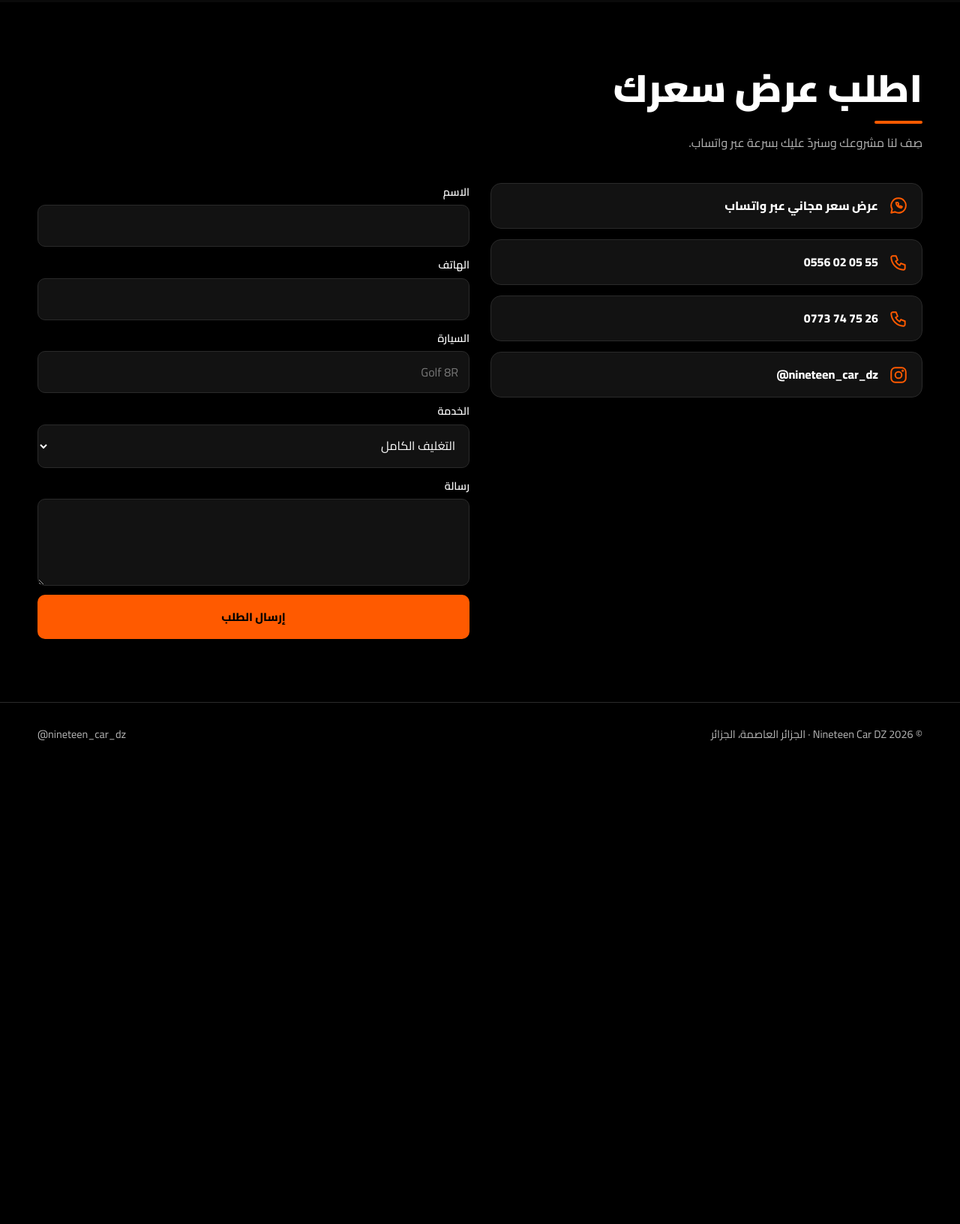
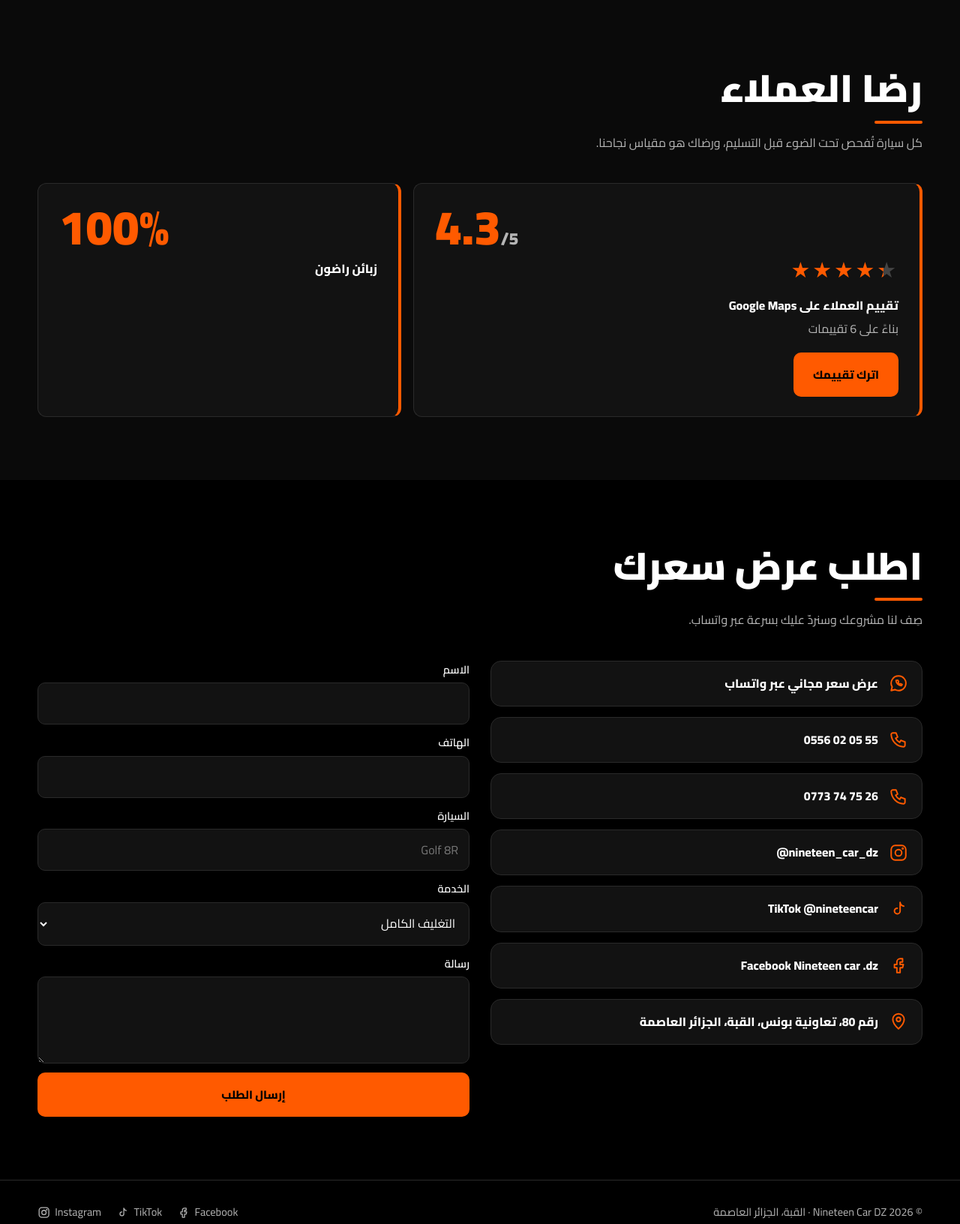
Before and after one commit to fxanisb/nineteen-car, a plain HTML site: page index.html in a window 1280 px wide. Shown: the part 3737-5369 px from the top of the page at 75% size. Before the commit the page ends 4759 px from the top, so only its background shows below. Drawn offline with Linux system fonts and the light colour scheme; files whose address does not match are found by name.

Commit message:
Add new styles and social media links in index.html

```diff
--- a/index.html
+++ b/index.html
@@ -94,6 +94,15 @@ footer{border-top:1px solid var(--ln);padding:30px 0;color:var(--mu);font-size:.
  .why,.cg{grid-template-columns:1fr}section{padding:60px 0}.bar .call{display:none}
 }
 @media(prefers-reduced-motion:reduce){html{scroll-behavior:auto}*{transition:none!important}.rv{opacity:1;transform:none}}
+.sat{display:grid;grid-template-columns:1.4fr 1fr;gap:16px}
+.rate{background:var(--sf);border:1px solid var(--ln);border-inline-start:4px solid var(--or);border-radius:12px;padding:26px 28px}
+.rate .big{font:900 4rem/1 Cairo,sans-serif;color:var(--or);direction:ltr;display:block;text-align:start}
+.rate .big small{font-size:1.4rem;color:var(--mu)}
+.stars{font-size:1.8rem;letter-spacing:.1em;background:linear-gradient(90deg,var(--or) 86%,#444 86%);-webkit-background-clip:text;background-clip:text;color:transparent;direction:ltr;display:inline-block}
+.soc{display:flex;flex-wrap:wrap;gap:8px 20px}
+.soc a{display:inline-flex;gap:6px;align-items:center}
+.soc a:hover{color:var(--or)}
+@media(max-width:700px){.sat{grid-template-columns:1fr}}
 </style>
 </head>
 <body>
@@ -106,6 +115,9 @@ footer{border-top:1px solid var(--ln);padding:30px 0;color:var(--mu);font-size:.
 <symbol id="i-drop" viewBox="0 0 24 24"><path d="M12 3c3 4 6 7 6 11a6 6 0 0 1-12 0c0-4 3-7 6-11z"/></symbol>
 <symbol id="i-glass" viewBox="0 0 24 24"><path d="M4 18l2-9a2 2 0 0 1 2-1.5h8a2 2 0 0 1 2 1.5l2 9z"/><path d="M8 13h8"/></symbol>
 <symbol id="i-check" viewBox="0 0 24 24"><path d="M5 12.5l4.5 4.5L19 7.5"/></symbol>
+<symbol id="i-pin" viewBox="0 0 24 24"><path d="M12 21s7-6.2 7-11.5A7 7 0 0 0 5 9.5C5 14.8 12 21 12 21z"/><circle cx="12" cy="9.5" r="2.5"/></symbol>
+<symbol id="i-tt" viewBox="0 0 24 24"><path d="M14 4v10.5a3.5 3.5 0 1 1-3.5-3.5M14 4c.5 2.6 2 4 4.5 4.5"/></symbol>
+<symbol id="i-fb" viewBox="0 0 24 24"><path d="M14 8h3V4h-3a4 4 0 0 0-4 4v3H7v4h3v6h4v-6h3l1-4h-4V8.5c0-.3.2-.5.5-.5z"/></symbol>
 <symbol id="i-menu" viewBox="0 0 24 24"><path d="M4 7h16M4 12h16M4 17h16"/></symbol>
 </defs></svg>
 <header><div class="wrap bar">
@@ -153,6 +165,8 @@ footer{border-top:1px solid var(--ln);padding:30px 0;color:var(--mu);font-size:.
  <div class="rv"><div class="stat"><b>118+</b><span data-t="st1"></span></div><div class="stat"><b>13K+</b><span data-t="st2"></span></div><div class="stat"><b>100%</b><span data-t="st3"></span></div></div>
 </div></section>
 
+<section id="satisfaction" style="background:#0a0a0a"><div class="wrap"><div class="head rv"><h2 data-t="r0"></h2><p data-t="r0p"></p></div><div class="sat rv"><div class="rate"><div class="big">4.3<small>/5</small></div><div class="stars" aria-hidden="true">★★★★★</div><p style="margin:10px 0 4px;font-weight:800" data-t="rt"></p><p style="margin:0;color:var(--mu)" data-t="rc"></p><a class="btn p" style="margin-top:18px" href="https://www.google.com/maps/search/?api=1&amp;query=Nineteen+car+dz+Kouba+Alger" target="_blank" rel="noopener" data-t="r1"></a></div><div class="rate"><div class="big">100%</div><p style="margin:10px 0 0;font-weight:800" data-t="st3"></p></div></div></div></section>
+
 <section id="contact"><div class="wrap">
  <div class="head rv"><h2 data-t="k0"></h2><p data-t="k0p"></p></div>
  <div class="cg rv">
@@ -161,6 +175,9 @@ footer{border-top:1px solid var(--ln);padding:30px 0;color:var(--mu);font-size:.
    <a class="row" href="tel:+213556020555"><svg class="ic"><use href="#i-phone"/></svg><span class="num">0556 02 05 55</span></a>
    <a class="row" href="tel:+213773747526"><svg class="ic"><use href="#i-phone"/></svg><span class="num">0773 74 75 26</span></a>
    <a class="row" href="https://www.instagram.com/nineteen_car_dz" target="_blank" rel="noopener"><svg class="ic"><use href="#i-ig"/></svg><span dir="ltr">@nineteen_car_dz</span></a>
+   <a class="row" href="https://www.tiktok.com/@nineteencar" target="_blank" rel="noopener"><svg class="ic"><use href="#i-tt"/></svg><span dir="ltr">TikTok @nineteencar</span></a>
+   <a class="row" href="https://www.facebook.com/search/top?q=Nineteen%20car%20.dz" target="_blank" rel="noopener"><svg class="ic"><use href="#i-fb"/></svg><span dir="ltr">Facebook Nineteen car .dz</span></a>
+   <a class="row" href="https://www.google.com/maps/search/?api=1&amp;query=Nineteen+car+dz+Kouba+Alger" target="_blank" rel="noopener"><svg class="ic"><use href="#i-pin"/></svg><span data-t="addr"></span></a>
   </div>
   <form id="f">
    <label><span data-t="f1"></span><input name="n" required autocomplete="name"></label>
@@ -173,7 +190,7 @@ footer{border-top:1px solid var(--ln);padding:30px 0;color:var(--mu);font-size:.
  </div>
 </div></section>
 </main>
-<footer><div class="wrap fr"><div>© 2026 Nineteen Car DZ · <span data-t="loc"></span></div><a href="https://www.instagram.com/nineteen_car_dz" target="_blank" rel="noopener" dir="ltr">@nineteen_car_dz</a></div></footer>
+<footer><div class="wrap fr"><div>© 2026 Nineteen Car DZ · <span data-t="loc"></span></div><div class="soc" dir="ltr"><a href="https://www.instagram.com/nineteen_car_dz" target="_blank" rel="noopener"><svg class="ic"><use href="#i-ig"/></svg>Instagram</a><a href="https://www.tiktok.com/@nineteencar" target="_blank" rel="noopener"><svg class="ic"><use href="#i-tt"/></svg>TikTok</a><a href="https://www.facebook.com/search/top?q=Nineteen%20car%20.dz" target="_blank" rel="noopener"><svg class="ic"><use href="#i-fb"/></svg>Facebook</a></div></div></footer>
 <a class="fab" href="https://wa.me/213556020555" target="_blank" rel="noopener" aria-label="WhatsApp"><svg class="ic"><use href="#i-wa"/></svg></a>
 <div class="lb" id="lb" role="dialog" aria-modal="true"><div class="lbc"><button class="x" id="lx" aria-label="×">✕</button><button class="pv" id="lp" aria-label="‹">‹</button><button class="nx" id="ln" aria-label="›">›</button><img id="li" alt=""><div id="lt"></div></div></div>
 <script>
@@ -212,19 +229,19 @@ ar:{n1:"الرئيسية",n2:"خدماتنا",n3:"سياراتنا",n4:"فيدي
 s0:"خدماتنا",s0p:"من الأفلام الملوّنة إلى الحماية طويلة الأمد، نعامل كل سيارة كقطعة عرض.",s1:"التغليف الكامل",s1p:"تغليف بالألوان اللامعة أو المطفية أو المتدرّجة، بقصّ دقيق وتشطيبات متقنة.",s2:"حماية PPF",s2p:"فيلم حماية للطلاء من الحصى والخدوش. شفاف وذاتي الترميم.",s3:"حماية السيراميك",s3p:"طبقة طاردة للماء تبرز اللمعان وتسهّل العناية لسنوات.",s4:"تفحيم الزجاج والتلميع",s4p:"زجاج مظلّل وتنظيف وتجديد كامل للداخل والخارج.",
 g0:"سياراتنا في الورشة",g0p:"أحدث السيارات التي مرّت عبر ورشتنا. اضغط على أي صورة لتكبيرها.",v0:"فيديوهات من الورشة",v0p:"لقطات حقيقية من أعمالنا. اضغط على الفيديو لتشغيل أو كتم الصوت.",
 w0:"لماذا نحن؟",wp:"كل مشروع عندنا يبدأ بفحص دقيق للهيكل وينتهي بمعاينة تحت الضوء. نستعمل أفلاماً عالية الجودة دون أي تنازل.",w1:"أفلام ومنتجات عالية الجودة ومضمونة",w2:"فنيون مدرّبون وورشة نظيفة ومجهّزة",w3:"عرض سعر مجاني واستشارة عبر واتساب",st1:"مشروع مُسلَّم",st2:"متابع على إنستغرام",st3:"زبائن راضون",
-k0:"اطلب عرض سعرك",k0p:"صِف لنا مشروعك وسنردّ عليك بسرعة عبر واتساب.",f1:"الاسم",f2:"الهاتف",f3:"السيارة",f4:"الخدمة",f5:"رسالة",f6:"إرسال الطلب",loc:"الجزائر العاصمة، الجزائر",
+k0:"اطلب عرض سعرك",k0p:"صِف لنا مشروعك وسنردّ عليك بسرعة عبر واتساب.",f1:"الاسم",f2:"الهاتف",f3:"السيارة",f4:"الخدمة",f5:"رسالة",f6:"إرسال الطلب",loc:"القبة، الجزائر العاصمة",addr:"رقم 80، تعاونية بونس، القبة، الجزائر العاصمة",r0:"رضا العملاء",r0p:"كل سيارة تُفحص تحت الضوء قبل التسليم، ورضاك هو مقياس نجاحنا.",rt:"تقييم العملاء على Google Maps",rc:"بناءً على 6 تقييمات",r1:"اترك تقييمك",
 o1:"التغليف الكامل",o2:"حماية PPF",o3:"حماية السيراميك",o4:"تفحيم الزجاج والتلميع",wm:"مرحباً Nineteen Car، أريد عرض سعر."},
 en:{n1:"Home",n2:"Services",n3:"Our cars",n4:"Videos",n5:"Contact",h1:"The art of car <b>wrapping</b> &amp; protection",sub:"Full wraps, PPF, ceramic coating, window tint and detailing in Algiers.",c1:"See our cars",c2:"Free quote on WhatsApp",hint:"Drag to spin the 3D showcase · tap a photo to enlarge",
 s0:"Our services",s0p:"From coloured films to long-lasting protection, every car is treated like a show piece.",s1:"Full wrap",s1p:"Gloss, matte, satin or gradient colour wraps with precise cutting and clean finishing.",s2:"PPF protection",s2p:"Paint protection film against chips and scratches. Invisible and self-healing.",s3:"Ceramic coating",s3p:"A hydrophobic layer that boosts gloss and makes upkeep easier for years.",s4:"Tint & detailing",s4p:"Tinted windows plus full interior and exterior cleaning and restoration.",
 g0:"Our cars at the shop",g0p:"The latest cars that came through our workshop. Tap any photo to enlarge.",v0:"Videos from the shop",v0p:"Real clips of our work. Tap a video to toggle sound.",
 w0:"Why choose us?",wp:"Every project starts with a bodywork check and ends with an inspection under the lights. Premium films, no compromise.",w1:"Premium, guaranteed films and products",w2:"Trained installers, clean and equipped shop",w3:"Free quote and advice on WhatsApp",st1:"Projects delivered",st2:"Instagram followers",st3:"Happy clients",
-k0:"Request your quote",k0p:"Describe your project and we will reply quickly on WhatsApp.",f1:"Name",f2:"Phone",f3:"Vehicle",f4:"Service",f5:"Message",f6:"Send my request",loc:"Algiers, Algeria",
+k0:"Request your quote",k0p:"Describe your project and we will reply quickly on WhatsApp.",f1:"Name",f2:"Phone",f3:"Vehicle",f4:"Service",f5:"Message",f6:"Send my request",loc:"Kouba, Algiers",addr:"No. 80, Coopérative Pons, Kouba, Algiers",r0:"Customer satisfaction",r0p:"Every car is inspected under the lights before delivery. Your satisfaction is how we measure our work.",rt:"Customer rating on Google Maps",rc:"Based on 6 reviews",r1:"Leave a review",
 o1:"Full wrap",o2:"PPF protection",o3:"Ceramic coating",o4:"Tint & detailing",wm:"Hello Nineteen Car, I would like a quote."},
 fr:{n1:"Accueil",n2:"Services",n3:"Nos voitures",n4:"Vidéos",n5:"Contact",h1:"L’art de l’<b>habillage</b> et de la protection auto",sub:"Habillage complet, PPF, céramique, vitres teintées et detailing à Alger.",c1:"Voir nos voitures",c2:"Devis gratuit sur WhatsApp",hint:"Faites glisser pour tourner la vitrine 3D · touchez une photo pour l’agrandir",
 s0:"Nos services",s0p:"Du film coloré à la protection longue durée, chaque véhicule est traité comme une pièce d’exposition.",s1:"Habillage complet",s1p:"Covering brillant, mat, satiné ou dégradé, découpe précise et finitions soignées.",s2:"Protection PPF",s2p:"Film de protection contre gravillons et rayures. Invisible et auto-cicatrisant.",s3:"Protection céramique",s3p:"Traitement hydrophobe qui sublime la brillance et facilite l’entretien.",s4:"Fumée &amp; detailing",s4p:"Vitres teintées, nettoyage et rénovation complète intérieur et extérieur.",
 g0:"Nos voitures à l’atelier",g0p:"Les dernières voitures passées par notre atelier. Touchez une photo pour l’agrandir.",v0:"Vidéos de l’atelier",v0p:"De vrais extraits de nos réalisations. Touchez une vidéo pour activer le son.",
 w0:"Pourquoi nous ?",wp:"Chaque projet commence par un diagnostic de la carrosserie et se termine par un contrôle à la lumière. Films premium, aucun compromis.",w1:"Films et produits premium, garantis",w2:"Poseurs formés, atelier propre et équipé",w3:"Devis gratuit et conseils sur WhatsApp",st1:"Projets livrés",st2:"Followers Instagram",st3:"Clients satisfaits",
-k0:"Demandez votre devis",k0p:"Décrivez votre projet, nous répondons rapidement sur WhatsApp.",f1:"Nom",f2:"Téléphone",f3:"Véhicule",f4:"Service",f5:"Message",f6:"Envoyer ma demande",loc:"Alger, Algérie",
+k0:"Demandez votre devis",k0p:"Décrivez votre projet, nous répondons rapidement sur WhatsApp.",f1:"Nom",f2:"Téléphone",f3:"Véhicule",f4:"Service",f5:"Message",f6:"Envoyer ma demande",loc:"Kouba, Alger",addr:"Numéro 80, Coopérative Pons, Kouba, Alger",r0:"Satisfaction client",r0p:"Chaque voiture est contrôlée sous la lumière avant la livraison. Votre satisfaction est notre mesure de réussite.",rt:"Note clients sur Google Maps",rc:"Basée sur 6 avis",r1:"Laisser un avis",
 o1:"Habillage complet",o2:"Protection PPF",o3:"Protection céramique",o4:"Fumée & detailing",wm:"Bonjour Nineteen Car, je souhaite un devis."}};
 var N=["Audi RS3","Golf 8R","Golf 8 R-Line","Audi Q3 Sportback","BMW Série 3 · 3 Series","T-Roc R","VW Tiguan"];
 var V=[0,1,2,3],L='ar',$=function(i){return document.getElementById(i)};
@@ -274,4 +291,3 @@ $('f').onsubmit=function(e){e.preventDefault();var f=e.target.elements,m=T[L].wm
 var sl='ar';try{sl=localStorage.getItem('l')||'ar'}catch(e){}setL(T[sl]?sl:'ar');
 </script>
 </body>
-</html>
```
